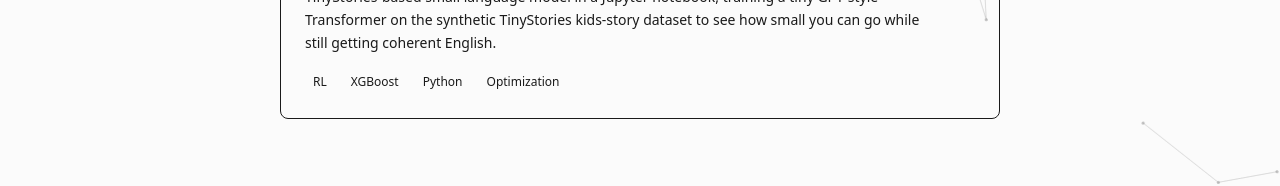
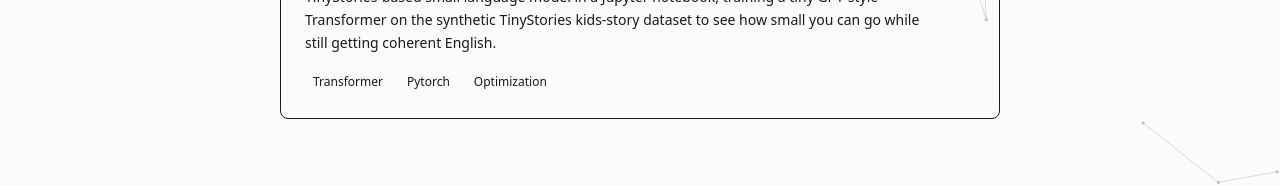
Before and after one commit to grvwrk/grvwrk, a Next.js app: page / in a window 1280 px wide. Shown: the part 606-792 px from the top of the page. Built offline with nearby package versions, Linux system fonts and the light colour scheme.

Commit message:
changed project tags

```diff
--- a/app/page.tsx
+++ b/app/page.tsx
@@ -249,7 +249,7 @@
                     TinyStories-based small language model in a Jupyter notebook, training a tiny GPT-style Transformer on the synthetic TinyStories kids-story dataset to see how small you can go while still getting coherent English.
                   </p>
                   <div className="flex flex-wrap gap-2 mt-4">
-                    {['RL', 'XGBoost', 'Python', 'Optimization'].map((tag) => (
+                    {[ 'Transformer', 'Pytorch', 'Optimization'].map((tag) => (
                       <span
                         key={tag}
                         className="text-xs bg-border/60 px-2 py-1 rounded text-muted hover:bg-border hover:text-foreground transition-all duration-200"
```
